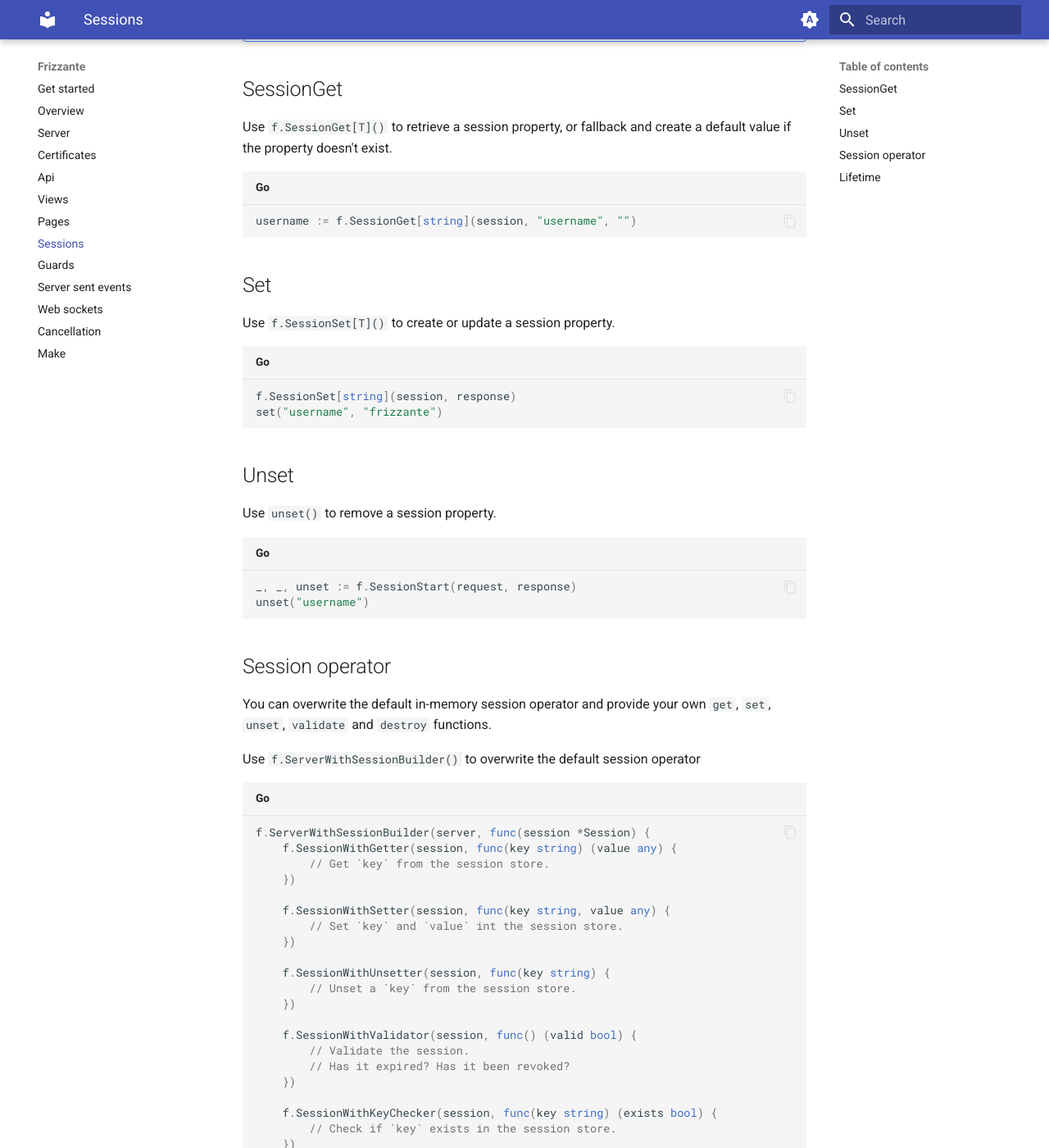
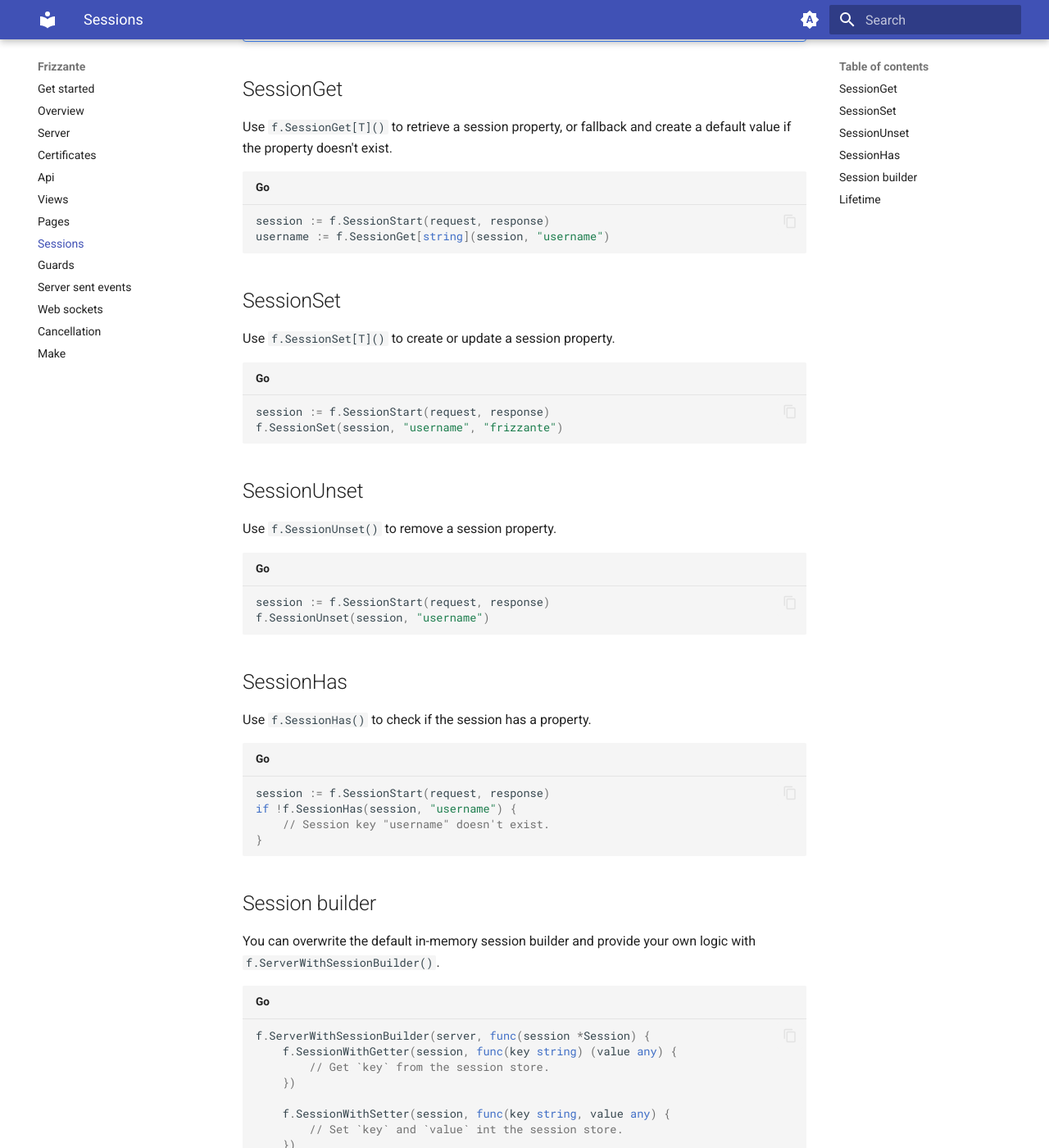
Before and after one commit to razshare/frizzante-docs, an MkDocs documentation site: the page built from docs/sessions.md, in a window 1280 px wide and 1400 px high, scrolled down 1121 px. Shown: the whole window at 82% size. Built offline with MkDocs 1.6.1 and Material for MkDocs 9.7.7, drawn with Linux system fonts in a browser that asks for light colours.

Commit message:
chore(docs): updating sessions.

````diff
--- a/docs/sessions.md
+++ b/docs/sessions.md
@@ -51,33 +51,43 @@
 Use `f.SessionGet[T]()` to retrieve a session property, or fallback and create a default value if the property doesn't exist.
 
 ```go
-username := f.SessionGet[string](session, "username", "")
+session := f.SessionStart(request, response)
+username := f.SessionGet[string](session, "username")
 ```
 
-## Set
+## SessionSet
 
 Use `f.SessionSet[T]()` to create or update a session property.
 
 ```go
-f.SessionSet[string](session, response)
-set("username", "frizzante")
+session := f.SessionStart(request, response)
+f.SessionSet(session, "username", "frizzante")
 ```
 
-## Unset
+## SessionUnset
 
-Use `unset()` to remove a session property.
+Use `f.SessionUnset()` to remove a session property.
 
 ```go
-_, _, unset := f.SessionStart(request, response)
-unset("username")
+session := f.SessionStart(request, response)
+f.SessionUnset(session, "username")
 ```
 
-## Session operator
+## SessionHas
 
-You can overwrite the default in-memory session operator and provide
-your own `get`, `set`, `unset`, `validate` and `destroy` functions.
+Use `f.SessionHas()` to check if the session has a property.
 
-Use `f.ServerWithSessionBuilder()` to overwrite the default session operator
+```go
+session := f.SessionStart(request, response)
+if !f.SessionHas(session, "username") {
+    // Session key "username" doesn't exist.
+}
+```
+
+## Session builder
+
+You can overwrite the default in-memory session builder and provide
+your own logic with `f.ServerWithSessionBuilder()`.
 
 ```go
 f.ServerWithSessionBuilder(server, func(session *Session) {
````
